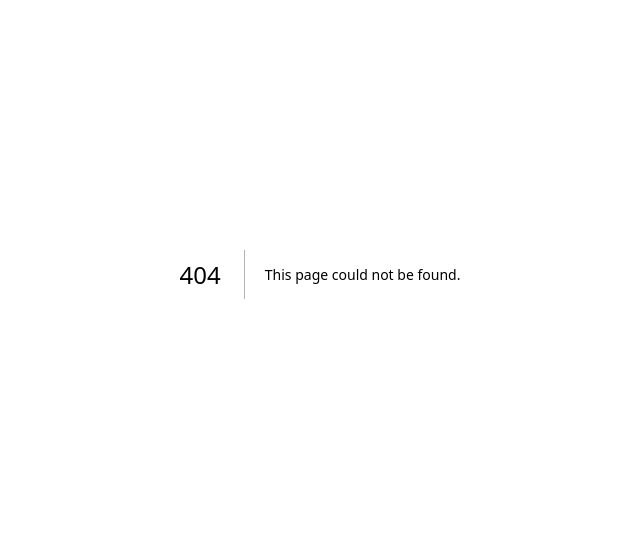
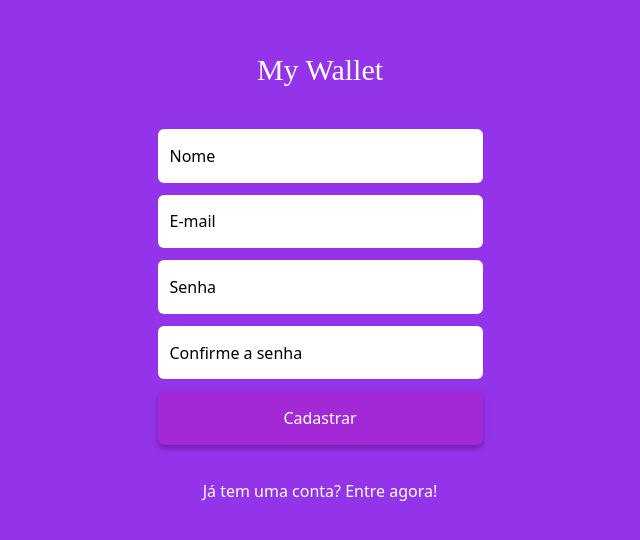
Before and after one commit to yuridesideri/My_Wallet_App, a Next.js app: page /sign-up in a window 1280 px wide. Before the commit this address had no page. Shown: the part 126-666 px from the top of the page, without its empty margins (320-960 px from the left). Built offline with nearby package versions, Linux system fonts and the light colour scheme; a web font is replaced by a local one.

Commit message:
refactor: signup input generation & signup filename

```diff
--- /dev/null
+++ b/pages/sign-up.jsx
@@ -0,0 +1,39 @@
+import Link from "next/link";
+
+export default function LogOn(props) {
+    function handleSubmit(e) {
+        e.preventDefault();
+    }
+
+    return (
+        <div className="flex h-screen flex-col items-center justify-center bg-purple-600">
+            <div className="flex h-[458px] w-[325px] flex-col items-center bg-purple-600">
+                <h1 className="font-title text-3xl leading-[50px] text-white">My Wallet</h1>
+                <form className="my-7 flex w-full grow basis-4/6 flex-col" onSubmit={handleSubmit}>
+                    {[
+                        { type: "text", placeholder: "Nome" },
+                        { type: "email", placeholder: "E-mail" },
+                        { type: "password", placeholder: "Senha" },
+                        { type: "password", placeholder: "Confirme a senha" },
+                    ].map(({type, placeholder},formInd) => (
+                        <input
+                            key={`${placeholder}${formInd}`}
+                            type={type}
+                            placeholder={placeholder}
+                            className="my-1.5 w-full grow rounded-md indent-3 shadow-purple-800 placeholder:text-black focus:shadow-md focus:outline-0"
+                        />
+                    ))}
+                    <button
+                        className="my-1.5 w-full grow rounded-md bg-[#A328D6] text-white shadow-md shadow-purple-800"
+                        type="submit"
+                    >
+                        Cadastrar
+                    </button>
+                </form>
+                <Link className="text-white" href="/">
+                    Já tem uma conta? Entre agora!
+                </Link>
+            </div>
+        </div>
+    );
+}
--- a/pages/sing-up.jsx
+++ /dev/null
@@ -1,51 +0,0 @@
-import Link from "next/link";
-
-export default function LogOn(props) {
-  function handleSubmit(e) {
-    e.preventDefault();
-  }
-
-  return (
-    <div className="flex h-screen flex-col items-center justify-center bg-purple-600">
-      <div className="flex h-[458px] w-[325px] flex-col items-center bg-purple-600">
-        <h1 className="font-title text-3xl leading-[50px] text-white">
-          My Wallet
-        </h1>
-        <form
-          className="my-7 flex w-full grow basis-4/6 flex-col"
-          onSubmit={handleSubmit}
-        >
-          <input
-            className="my-1.5 w-full grow rounded-md indent-3 shadow-purple-800 placeholder:text-black focus:shadow-md focus:outline-0"
-            type="text"
-            placeholder="Nome"
-          />
-          <input
-            className="my-1.5 w-full grow rounded-md indent-3 shadow-purple-500 outline-0 placeholder:text-black focus:shadow-md"
-            type="text"
-            placeholder="E-mail"
-          />
-          <input
-            className="my-1.5 w-full grow rounded-md indent-3 shadow-purple-500 outline-0 placeholder:text-black focus:shadow-md"
-            type="text"
-            placeholder="Senha"
-          />
-          <input
-            className="my-1.5 w-full grow rounded-md indent-3 shadow-purple-500 outline-0 placeholder:text-black focus:shadow-md"
-            type="text"
-            placeholder="Confirme a senha"
-          />
-          <button
-            className="my-1.5 w-full grow rounded-md bg-[#A328D6] text-white shadow-md shadow-purple-800"
-            type="submit"
-          >
-            Cadastrar
-          </button>
-        </form>
-        <Link className="text-white" href="/">
-          Já tem uma conta? Entre agora!
-        </Link>
-      </div>
-    </div>
-  );
-}
```
